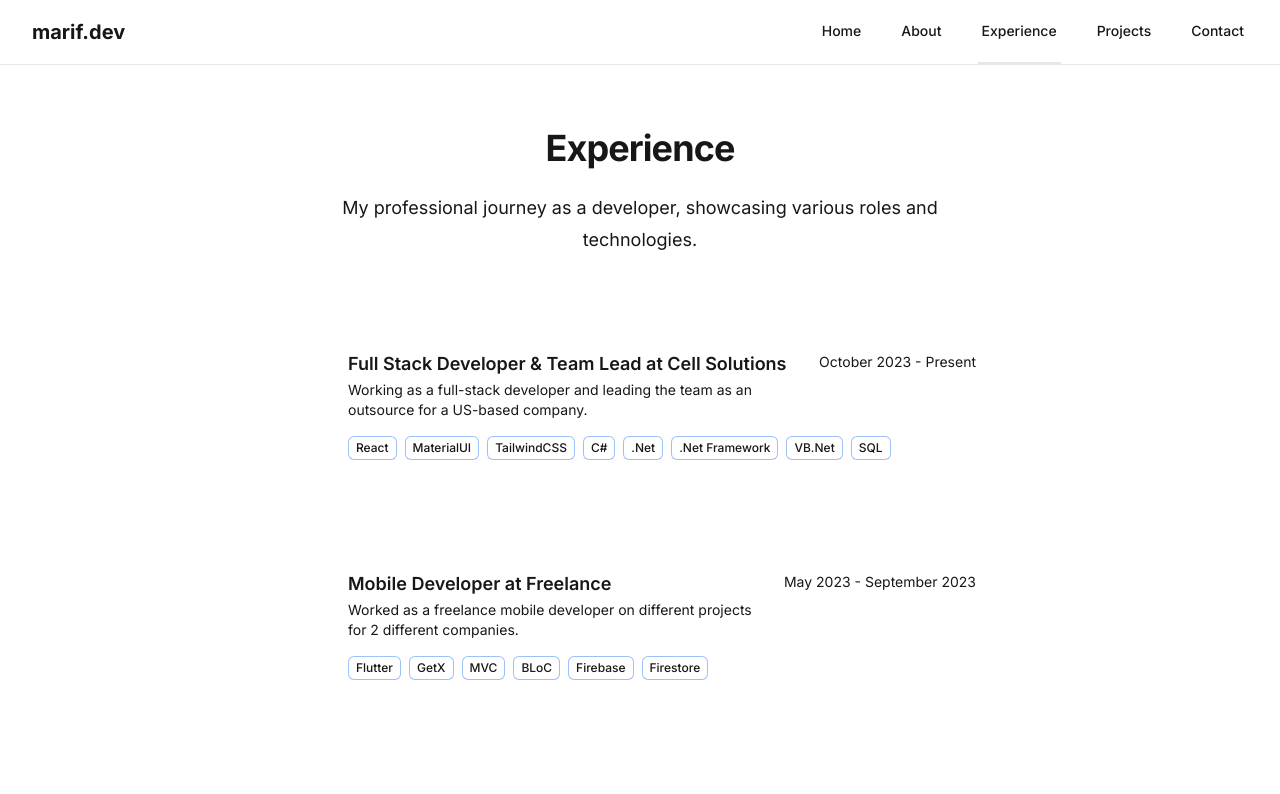
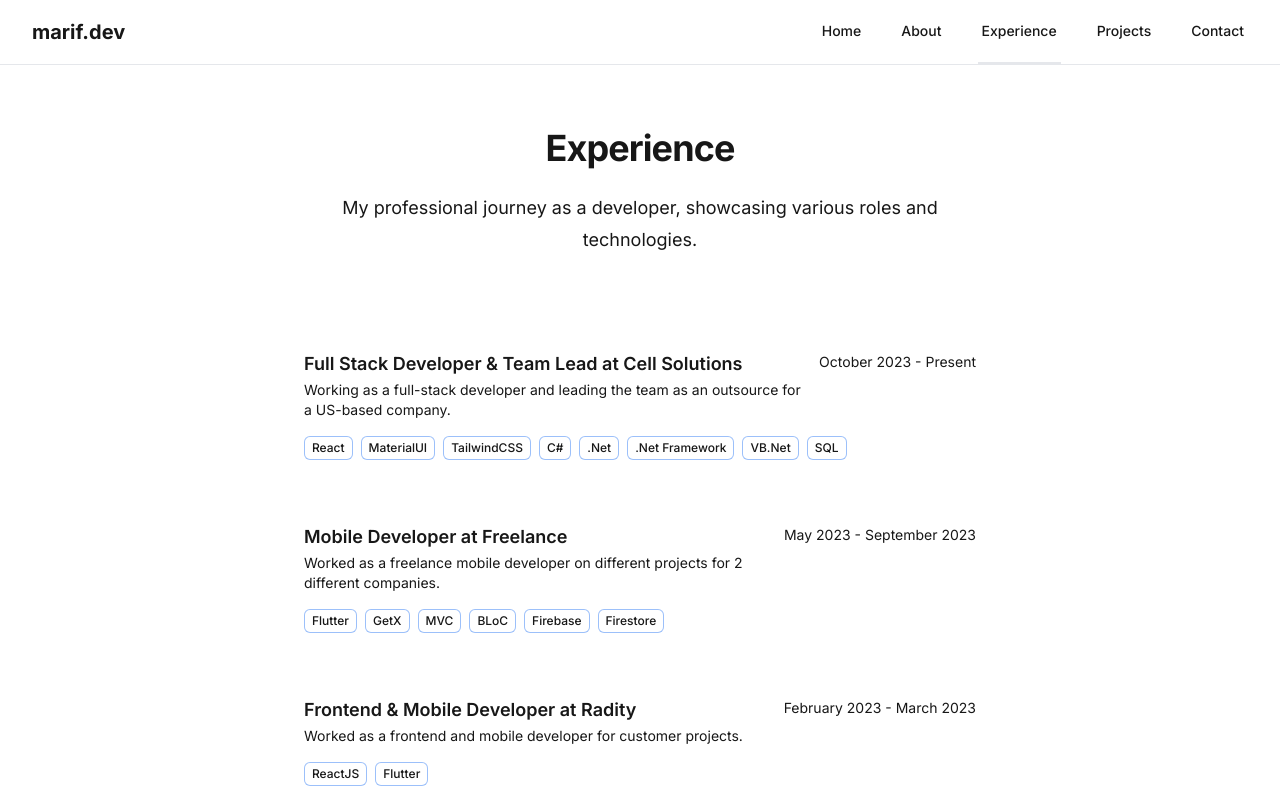
Before and after one commit to marifdev/marifdev, a Next.js app: page /experience in a window 1280 px wide. Shown: the top 794 px of the page. Built offline with nearby package versions, Linux system fonts and the light colour scheme.

Commit message:
email set up and ui improvements

```diff
--- a/app/contact/page.tsx
+++ b/app/contact/page.tsx
@@ -1,8 +1,12 @@
 "use client";
 
 import { Github, Linkedin, Mail, Phone, Twitter } from "lucide-react";
-import { useState } from "react";
+import { useState, useEffect } from "react";
 import { FadeIn, fadeIn, staggerContainer, StaggerContainer } from "@/components/ui/motion";
+import emailjs from '@emailjs/browser';
+
+// Initialize EmailJS
+emailjs.init(process.env.NEXT_PUBLIC_EMAILJS_PUBLIC_KEY!);
 
 const socialLinks = [
   {
@@ -38,11 +42,48 @@ export default function Contact() {
     email: "",
     message: "",
   });
+  const [isSubmitting, setIsSubmitting] = useState(false);
+  const [submitStatus, setSubmitStatus] = useState<{
+    type: 'success' | 'error' | null;
+    message: string;
+  }>({ type: null, message: '' });
 
   const handleSubmit = async (e: React.FormEvent) => {
     e.preventDefault();
-    // Here you can implement the form submission logic
-    console.log("Form submitted:", formData);
+    setIsSubmitting(true);
+    setSubmitStatus({ type: null, message: '' });
+
+    try {
+      const templateParams = {
+        from_name: formData.name,
+        from_email: formData.email,
+        message: formData.message,
+        to_name: 'Muhammet Arif',
+        reply_to: formData.email,
+      };
+
+      const result = await emailjs.send(
+        process.env.NEXT_PUBLIC_EMAILJS_SERVICE_ID!,
+        process.env.NEXT_PUBLIC_EMAILJS_TEMPLATE_ID!,
+        templateParams
+      );
+
+      if (result.status === 200) {
+        setSubmitStatus({
+          type: 'success',
+          message: 'Thank you for your message! I will get back to you soon.',
+        });
+        setFormData({ name: '', email: '', message: '' });
+      }
+    } catch (error) {
+      console.error('EmailJS error:', error);
+      setSubmitStatus({
+        type: 'error',
+        message: 'Sorry, something went wrong. Please try again later.',
+      });
+    } finally {
+      setIsSubmitting(false);
+    }
   };
 
   const handleChange = (
@@ -113,7 +154,8 @@ export default function Contact() {
                       value={formData.name}
                       onChange={handleChange}
                       required
-                      className="mt-2 block w-full rounded-md border-0 py-1.5 px-3 bg-background text-foreground shadow-sm ring-1 ring-inset ring-muted focus:ring-2 focus:ring-inset focus:ring-primary sm:text-sm sm:leading-6 transition-shadow duration-200"
+                      disabled={isSubmitting}
+                      className="mt-2 block w-full rounded-md border-0 py-1.5 px-3 bg-background text-foreground shadow-sm ring-1 ring-inset ring-muted focus:ring-2 focus:ring-inset focus:ring-primary sm:text-sm sm:leading-6 transition-shadow duration-200 disabled:opacity-50"
                     />
                   </div>
 
@@ -131,7 +173,8 @@ export default function Contact() {
                       value={formData.email}
                       onChange={handleChange}
                       required
-                      className="mt-2 block w-full rounded-md border-0 py-1.5 px-3 bg-background text-foreground shadow-sm ring-1 ring-inset ring-muted focus:ring-2 focus:ring-inset focus:ring-primary sm:text-sm sm:leading-6 transition-shadow duration-200"
+                      disabled={isSubmitting}
+                      className="mt-2 block w-full rounded-md border-0 py-1.5 px-3 bg-background text-foreground shadow-sm ring-1 ring-inset ring-muted focus:ring-2 focus:ring-inset focus:ring-primary sm:text-sm sm:leading-6 transition-shadow duration-200 disabled:opacity-50"
                     />
                   </div>
 
@@ -149,15 +192,28 @@ export default function Contact() {
                       value={formData.message}
                       onChange={handleChange}
                       required
-                      className="mt-2 block w-full rounded-md border-0 py-1.5 px-3 bg-background text-foreground shadow-sm ring-1 ring-inset ring-muted focus:ring-2 focus:ring-inset focus:ring-primary sm:text-sm sm:leading-6 transition-shadow duration-200"
+                      disabled={isSubmitting}
+                      className="mt-2 block w-full rounded-md border-0 py-1.5 px-3 bg-background text-foreground shadow-sm ring-1 ring-inset ring-muted focus:ring-2 focus:ring-inset focus:ring-primary sm:text-sm sm:leading-6 transition-shadow duration-200 disabled:opacity-50"
                     />
                   </div>
 
+                  {submitStatus.type && (
+                    <div
+                      className={`p-3 rounded-md ${submitStatus.type === 'success'
+                        ? 'bg-green-500/10 text-green-500'
+                        : 'bg-red-500/10 text-red-500'
+                        }`}
+                    >
+                      {submitStatus.message}
+                    </div>
+                  )}
+
                   <button
                     type="submit"
-                    className="rounded-md bg-primary px-3.5 py-2.5 text-sm font-semibold text-white shadow-sm hover:bg-primary/90 focus-visible:outline focus-visible:outline-2 focus-visible:outline-offset-2 focus-visible:outline-primary transition-all duration-200"
+                    disabled={isSubmitting}
+                    className="rounded-md bg-primary px-3.5 py-2.5 text-sm font-semibold text-white shadow-sm hover:bg-primary/90 focus-visible:outline focus-visible:outline-2 focus-visible:outline-offset-2 focus-visible:outline-primary transition-all duration-200 disabled:opacity-50"
                   >
-                    Send Message
+                    {isSubmitting ? 'Sending...' : 'Send Message'}
                   </button>
                 </form>
               </div>
--- a/app/experience/page.tsx
+++ b/app/experience/page.tsx
@@ -67,36 +67,24 @@ export default function Experience() {
           </FadeIn>
         </div>
         <div className="mx-auto mt-16 max-w-2xl sm:mt-20 lg:mt-24">
-          <div className="space-y-20">
+          <div className="divide-y divide-white/30">
             {experiences.map((experience, index) => (
               <FadeIn
                 key={index}
                 variants={fadeIn("up", 0.4 + index * 0.1)}
-                className="relative pb-8"
+                className="py-8 first:pt-0 last:pb-0"
               >
-                {index !== experiences.length - 1 && (
-                  <span
-                    className="absolute left-4 top-4 -ml-px h-full w-0.5 bg-muted"
-                    aria-hidden="true"
-                  />
-                )}
-                <div className="relative flex gap-x-3">
-                  <div>
-                    <span className="flex h-8 w-8 items-center justify-center rounded-full bg-primary">
-                      <div className="h-2.5 w-2.5 rounded-full bg-primary-foreground" />
-                    </span>
-                  </div>
-                  <div className="flex-auto">
-                    <div className="flex justify-between gap-x-4">
-                      <div>
-                        <h3 className="text-lg font-semibold leading-6">
+                <div className="flex-auto min-w-0">
+                  <div className="flex flex-col gap-x-4 sm:flex-row sm:justify-between">
+                    <div className="min-w-0">
+                      <h3 className="text-lg font-semibold leading-6 truncate">
                         {experience.position} at {experience.company}
                       </h3>
                       <p className="mt-1 text-sm text-muted-foreground">
                         {experience.description}
                       </p>
                     </div>
-                      <p className="whitespace-nowrap text-sm text-muted-foreground">
+                    <p className="mt-1 text-sm text-muted-foreground whitespace-nowrap sm:mt-0">
                       {experience.period}
                     </p>
                   </div>
@@ -113,7 +101,6 @@ export default function Experience() {
                     </div>
                   </div>
                 </div>
-                </div>
               </FadeIn>
             ))}
           </div>
--- a/package.json
+++ b/package.json
@@ -9,6 +9,7 @@
     "lint": "next lint"
   },
   "dependencies": {
+    "@emailjs/browser": "^4.4.1",
     "@hookform/resolvers": "^3.9.1",
     "@radix-ui/react-icons": "^1.3.2",
     "autoprefixer": "^10.4.20",
```
Also changed, not shown: 1 other file (tests, documents, lock files or other folders). Lines whose indentation alone changed are shown as unchanged.
